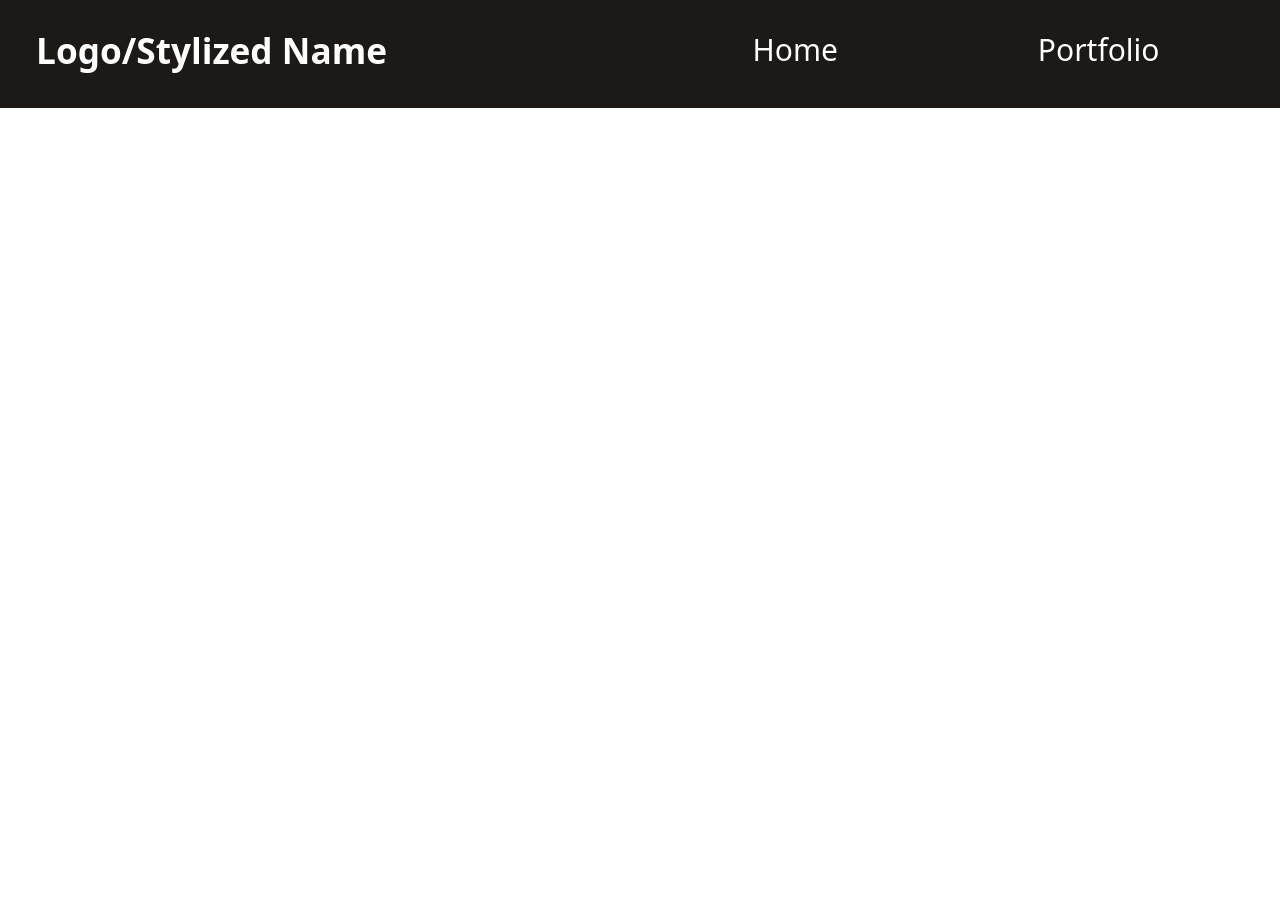
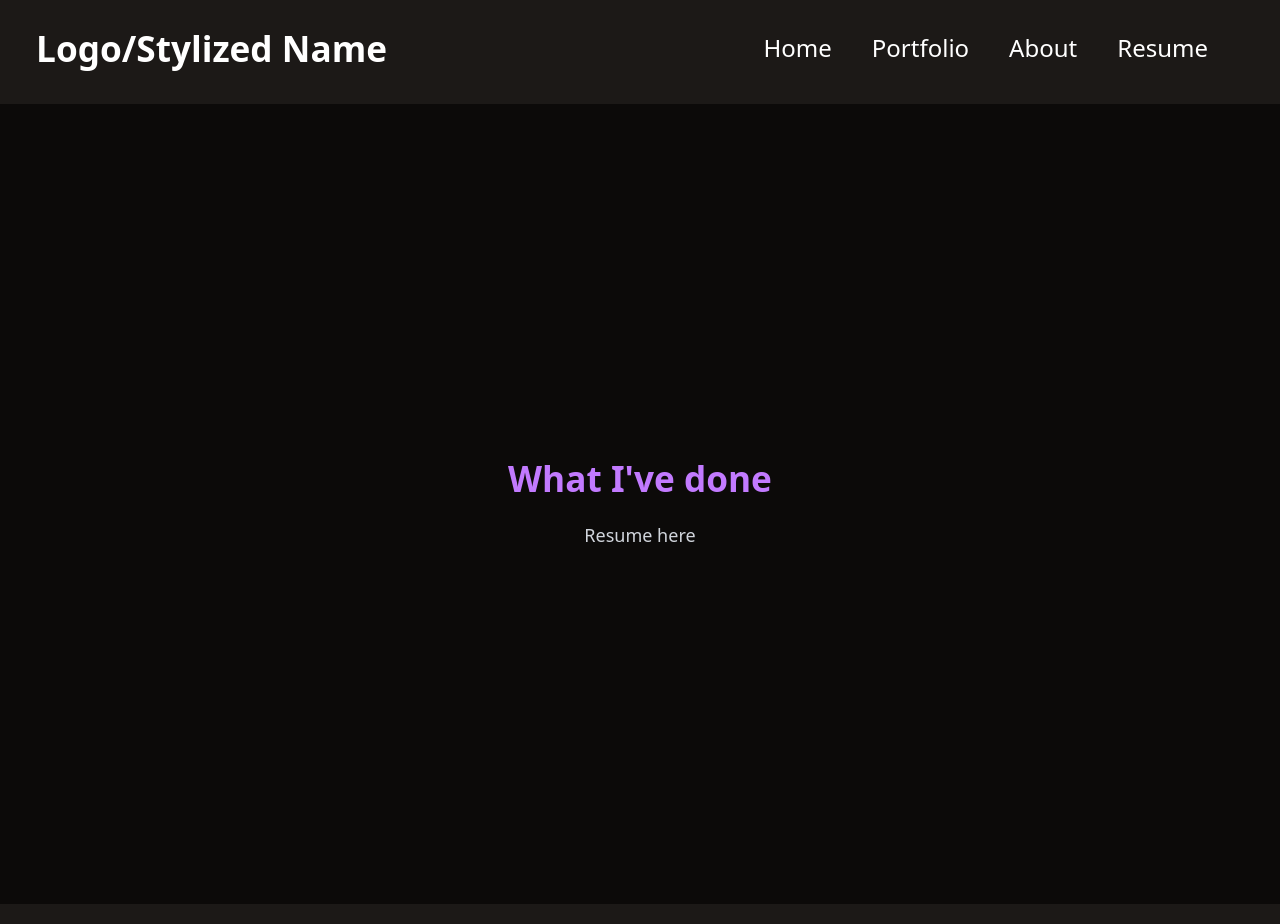
Before and after one commit to PhilosofoxDev/PortfolioSite, a React (Vite) app: page /resumepage in a window 1280 px wide. Shown: the top 924 px of the page. Before the commit the page ends 800 px from the top, so only its background shows below. Built offline with nearby package versions, Linux system fonts and the light colour scheme.

Commit message:
Added page placeholders, footer

```diff
--- a/src/App.jsx
+++ b/src/App.jsx
@@ -3,7 +3,10 @@ import "tailwindcss";
 import Header from "./Header.jsx";
 import { Routes, Route } from "react-router-dom";
 import HomePage from "./pages/HomePage.jsx";
+import AboutPage from "./pages/AboutPage.jsx";
 import PortfolioPage from "./pages/PortfolioPage.jsx";
+import ResumePage from "./pages/ResumePage.jsx";
+import Footer from "./Footer.jsx";
 
 function App() {
   return (
@@ -12,7 +15,10 @@ function App() {
       <Routes>
         <Route path="/" element={<HomePage />} />
         <Route path="/portfoliopage" element={<PortfolioPage />} />
+        <Route path="/aboutpage" element={<AboutPage />} />
+        <Route path="/resumepage" element={<ResumePage />} />
       </Routes>
+      <Footer />
     </div>
   );
 }
--- a/src/Footer.jsx
+++ b/src/Footer.jsx
@@ -1,7 +1,13 @@
 export default function Footer() {
   return (
-    <footer className="w-full h-16 bg-gray-800 text-white flex justify-center items-center text-sm">
-      &copy; 2024 Lomnicky Portfolio. All rights reserved.
-    </footer>
+    <div className="bg-stone-900 align-top items-start overscroll-x-none w-screen">
+      <footer className="p-4 pb-6 w-screen">
+        <div className="grid grid-cols-2 gap-4 justify-between">
+          <div className="Logo flex items-center justify-start">
+            <h1 className="text-white text-xl font-bold pl-5">Links</h1>
+          </div>
+        </div>
+      </footer>
+    </div>
   );
 }
--- a/src/Header.jsx
+++ b/src/Header.jsx
@@ -1,4 +1,5 @@
 import { Link } from "react-router-dom";
+import NavBar from "./NavBar";
 export default function Header() {
   return (
     <div className="bg-stone-900 align-top items-start overscroll-x-none w-screen">
@@ -9,25 +10,7 @@ export default function Header() {
               Logo/Stylized Name
             </h1>
           </div>
-          <div className="NavigationBar bg-transparent flex justify-center align-top">
-            <nav className="p-4">
-              <ul className="grid-cols flex space-x-50">
-                <li>
-                  <Link to="/" className="text-white text-3xl font-bold">
-                    Home
-                  </Link>
-                </li>
-                <li>
-                  <Link
-                    to="/portfoliopage"
-                    className="text-white text-3xl font-bold"
-                  >
-                    Portfolio
-                  </Link>
-                </li>
-              </ul>
-            </nav>
-          </div>
+          <NavBar />
         </div>
       </header>
     </div>
--- a/src/NavBar.jsx
+++ b/src/NavBar.jsx
@@ -5,9 +5,9 @@ import PageTemplate from "./pages/PortfolioItemPageTemplate.jsx";
 
 export default function NavBar() {
   return (
-    <Router>
+    <div className="NavigationBar bg-transparent flex justify-end align-top pr-10">
       <nav className="p-4">
-        <ul className="grid-cols flex justify-end space-x-10">
+        <ul className="grid-cols flex space-x-10">
           <li>
             <Link to="/" className="text-white text-2xl font-bold">
               Home
@@ -18,8 +18,18 @@ export default function NavBar() {
               Portfolio
             </Link>
           </li>
+          <li>
+            <Link to="/aboutpage" className="text-white text-2xl font-bold">
+              About
+            </Link>
+          </li>
+          <li>
+            <Link to="/resumepage" className="text-white text-2xl font-bold">
+              Resume
+            </Link>
+          </li>
         </ul>
       </nav>
-    </Router>
+    </div>
   );
 }
--- /dev/null
+++ b/src/pages/AboutPage.jsx
@@ -0,0 +1,8 @@
+export default function AboutPage() {
+  return (
+    <div className="overscroll-x-none flex flex-col items-center justify-center min-h-screen min-w-screen bg-stone-950">
+      <h1 className="text-5xl font-bold mb-6 text-purple-400">About Me</h1>
+      <p className="text-lg text-gray-300 max-w-xl text-center">Who am I?</p>
+    </div>
+  );
+}
--- a/src/pages/HomePage.jsx
+++ b/src/pages/HomePage.jsx
@@ -1,6 +1,7 @@
 export default function HomePage() {
   return (
-    <div className="overscroll-x-none flex flex-col items-center justify-center min-h-screen min-w-screen bg-stone-900">
+    <div className="overscroll-x-none flex flex-col items-center justify-center min-h-screen min-w-screen bg-stone-500">
+      {/* Video here in future ^^^ */}
       <h1 className="text-5xl font-bold mb-6 text-purple-400">
         Welcome to My Portfolio
       </h1>
--- a/src/pages/PortfolioPage.jsx
+++ b/src/pages/PortfolioPage.jsx
@@ -1,6 +1,6 @@
 export default function PorfolioPage() {
   return (
-    <div className="flex flex-col items-center justify-center min-h-screen min-w-screen bg-stone-900">
+    <div className="flex flex-col items-center justify-center min-h-screen min-w-screen bg-stone-950">
       <h1 className="text-5xl font-bold mb-6 text-purple-400">Portfolio</h1>
       <p className="text-lg text-gray-300 max-w-xl text-center">Cool stuff</p>
     </div>
--- /dev/null
+++ b/src/pages/ResumePage.jsx
@@ -0,0 +1,10 @@
+export default function ResumePage() {
+  return (
+    <div className="overscroll-x-none flex flex-col items-center justify-center min-h-screen min-w-screen bg-stone-950">
+      <h1 className="text-5xl font-bold mb-6 text-purple-400">
+        What I've done
+      </h1>
+      <p className="text-lg text-gray-300 max-w-xl text-center">Resume here</p>
+    </div>
+  );
+}
```
